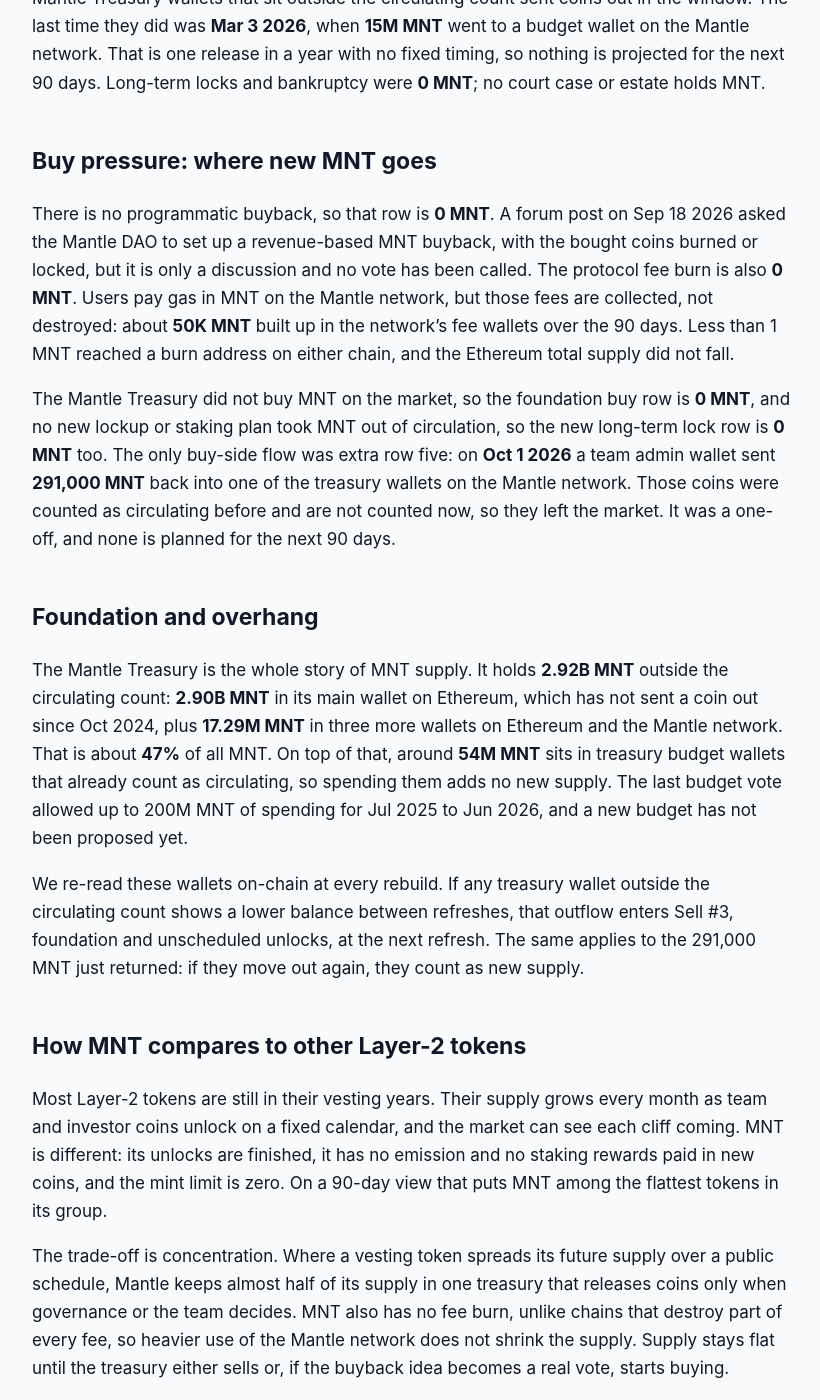
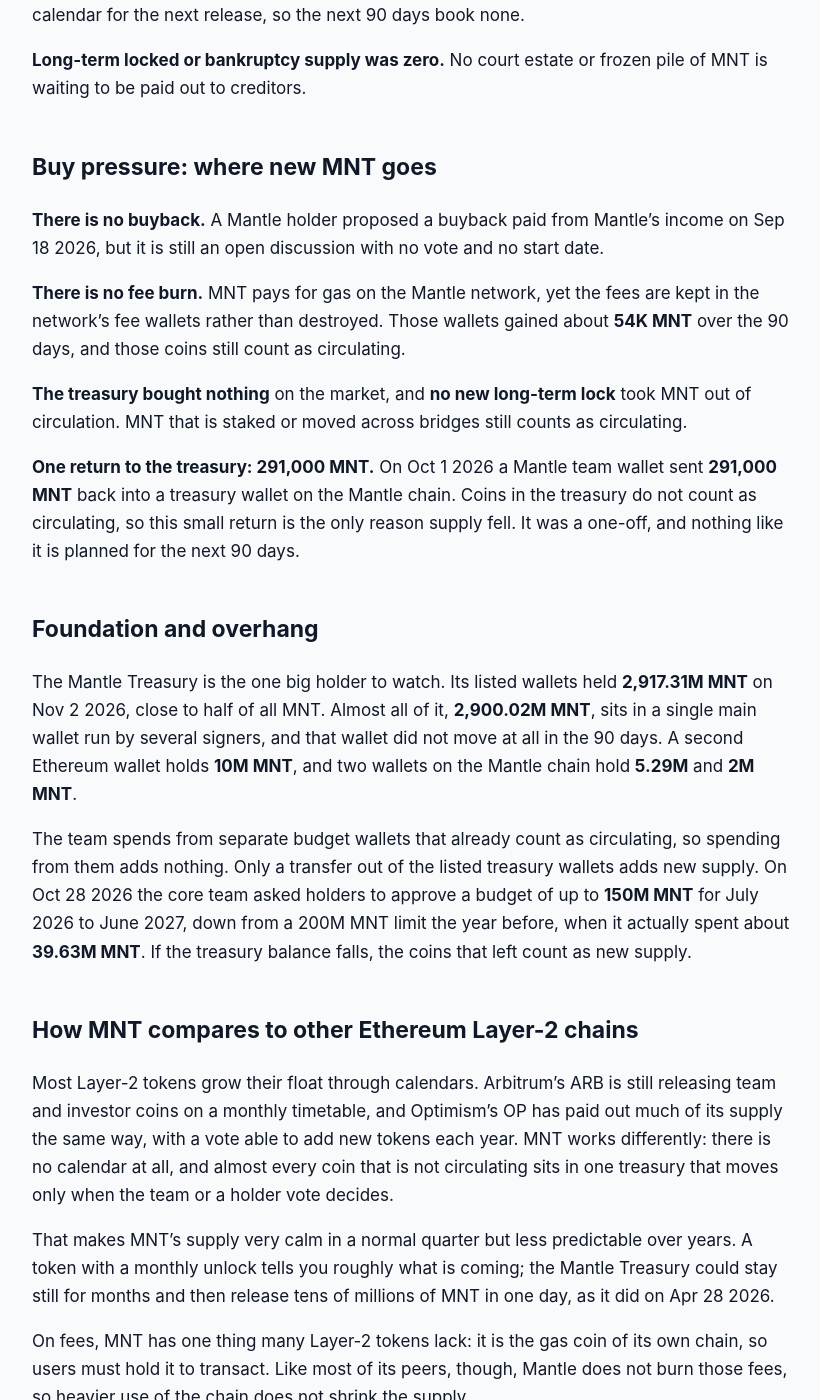
Before and after one commit to jeevansongmy-spec/mrnasdog-articles, a Jekyll site: the page built from crypto/mnt-pressure-framework.md, in a window 1280 px wide and 1400 px high, scrolled down 1087 px. Shown: the whole window, without its empty margins (228-1048 px from the left). Built offline with Jekyll 4.4.1, drawn with Linux system fonts in a browser that asks for light colours; some of the changed text lies outside the part shown.

Commit message:
publish: crypto/mnt-pressure-framework

```diff
--- a/crypto/mnt-pressure-framework.md
+++ b/crypto/mnt-pressure-framework.md
@@ -1,6 +1,6 @@
 ---
-title:         "MNT Inflation Analysis · October 2026 · Mixed flows · supply roughly steady"
-description:   "MNT supply held flat: -0.01% net over 90 days and 0.00% next. No mint, no unlock, no burn; 291,000 MNT went back to the 2.92B MNT Mantle Treasury."
+title:         "MNT Inflation Analysis · November 2026 · Mixed flows · supply roughly steady"
+description:   "MNT supply held steady: −0.01% net over 90 days and 0.00% next. No mint, no unlock, no burn; 291,000 MNT went back to the 2.92B MNT Mantle Treasury."
 canonical_url: "https://mrnasdog.com/research/mnt/inflation"
 tags:          ["crypto", "mnt", "mantle", "layer-2"]
 published:     true
@@ -10,46 +10,62 @@ published:     true
 <!-- main-page -->
 **Main page:** the full MNT coin page — signal, price drivers and the buy/sell questions → [mrnasdog.com/research/mnt](https://mrnasdog.com/research/mnt)
 
-# MNT Inflation Analysis · October 2026 · Mixed flows · supply roughly steady
+# MNT Inflation Analysis · November 2026 · Mixed flows · supply roughly steady
 
-**MNT supply was flat** between Jul 25 and Oct 23 2026. Mantle minted **0 MNT**, unlocked **0 MNT** and burned none, while a team wallet sent **291,000 MNT** back into the Mantle Treasury on Oct 1 2026. That makes the net change **−0.01%** of the 3.30B MNT in circulation, and **0.00%** is projected for the next 90 days. Other trackers show **−0.02%**, so the two readings agree. The one real risk is not new coins but the **2.92B MNT** the treasury holds outside the market, almost half of the 6.22B MNT total supply.
+MNT supply was roughly steady over the last 90 days and should stay flat over the next 90. Between Aug 4 and Nov 2 2026 no MNT was minted and none was unlocked, while **291,000 MNT** went back into the Mantle Treasury, so circulating supply fell **0.01%**, in line with the **−0.01%** other trackers show. The whole supply is **6.22B MNT**, and the treasury still holds **2.92B** of it outside the circulating count.
 
 ## The verdict, in one paragraph
 
-Over the 90 days to Oct 23 2026, MNT sell pressure was **0 MNT** and buy pressure was **291,000 MNT**, so net supply moved **−0.01%**. The forecast for the next 90 days is **0.00%**, because nothing is scheduled to mint, unlock or return. Other trackers measure the same 90 days at **−0.02%**, a gap of **0.01 percentage points**, so no warning is needed. In one line: Mantle is a **zero-emission token with a treasury-sized overhang**. The supply does not grow on its own; it only grows if the Mantle Treasury decides to release coins.
+Over the 90 days to Nov 2 2026, MNT's circulating supply moved by **−0.01%**, from about 3.3023B to **3.3020B MNT**. Other trackers read the same **−0.01%**, a gap of **0.00 points**, so the coin page carries no warning note. For the next 90 days, the expected change is **0.00%**: nothing is scheduled to be minted, unlocked or burned. MNT is a quiet token with a very large treasury: the supply only moves when that treasury moves.
 
 ## Sell pressure: where new MNT comes from
 
-Protocol inflation was **0 MNT**. The MNT token on Ethereum read a total supply of **6,219,316,795 MNT** on Jul 25 2026 and the exact same number on Oct 23 2026. The token does have a mint function, but it can fire only once a year and only up to a limit the owner sets. That limit is set to **zero** today, so any mint would first need a governance change, and even then the contract caps it at **2% a year**, about 124M MNT. Mantle network gas does not create new MNT either: MNT on the Mantle network is a mirror of MNT locked on Ethereum.
+**Protocol inflation was zero.** Total supply sat at **6,219,316,795 MNT** on Aug 4 and again on Nov 2 2026. The MNT token can mint new coins, but only up to a yearly limit that a holder vote sets, and that limit can never go above 2% a year. Today the limit is set to zero, so no new MNT can be created without a vote first.
 
-Vesting unlocks were **0 MNT**. The old team and investor unlocks ended in 2023, and no MNT sits on a release calendar. Foundation and unscheduled unlocks were also **0 MNT**: none of the Mantle Treasury wallets that sit outside the circulating count sent coins out in the window. The last time they did was **Mar 3 2026**, when **15M MNT** went to a budget wallet on the Mantle network. That is one release in a year with no fixed timing, so nothing is projected for the next 90 days. Long-term locks and bankruptcy were **0 MNT**; no court case or estate holds MNT.
+**Vesting unlocks were zero.** MNT has no team or investor vesting calendar left. Every coin that is not in the treasury is already free to trade, so there is no cliff date waiting in the next 90 days.
+
+**Treasury releases were zero.** The Mantle Treasury's listed wallets sent no MNT out between Aug 4 and Nov 2 2026. They do release coins now and then to pay for the team's budget: the last time was Apr 28 2026, when **24.35M MNT** left one treasury wallet. There is no public calendar for the next release, so the next 90 days book none.
+
+**Long-term locked or bankruptcy supply was zero.** No court estate or frozen pile of MNT is waiting to be paid out to creditors.
 
 ## Buy pressure: where new MNT goes
 
-There is no programmatic buyback, so that row is **0 MNT**. A forum post on Sep 18 2026 asked the Mantle DAO to set up a revenue-based MNT buyback, with the bought coins burned or locked, but it is only a discussion and no vote has been called. The protocol fee burn is also **0 MNT**. Users pay gas in MNT on the Mantle network, but those fees are collected, not destroyed: about **50K MNT** built up in the network's fee wallets over the 90 days. Less than 1 MNT reached a burn address on either chain, and the Ethereum total supply did not fall.
+**There is no buyback.** A Mantle holder proposed a buyback paid from Mantle's income on Sep 18 2026, but it is still an open discussion with no vote and no start date.
 
-The Mantle Treasury did not buy MNT on the market, so the foundation buy row is **0 MNT**, and no new lockup or staking plan took MNT out of circulation, so the new long-term lock row is **0 MNT** too. The only buy-side flow was extra row five: on **Oct 1 2026** a team admin wallet sent **291,000 MNT** back into one of the treasury wallets on the Mantle network. Those coins were counted as circulating before and are not counted now, so they left the market. It was a one-off, and none is planned for the next 90 days.
+**There is no fee burn.** MNT pays for gas on the Mantle network, yet the fees are kept in the network's fee wallets rather than destroyed. Those wallets gained about **54K MNT** over the 90 days, and those coins still count as circulating.
+
+**The treasury bought nothing** on the market, and **no new long-term lock** took MNT out of circulation. MNT that is staked or moved across bridges still counts as circulating.
+
+**One return to the treasury: 291,000 MNT.** On Oct 1 2026 a Mantle team wallet sent **291,000 MNT** back into a treasury wallet on the Mantle chain. Coins in the treasury do not count as circulating, so this small return is the only reason supply fell. It was a one-off, and nothing like it is planned for the next 90 days.
 
 ## Foundation and overhang
 
-The Mantle Treasury is the whole story of MNT supply. It holds **2.92B MNT** outside the circulating count: **2.90B MNT** in its main wallet on Ethereum, which has not sent a coin out since Oct 2024, plus **17.29M MNT** in three more wallets on Ethereum and the Mantle network. That is about **47%** of all MNT. On top of that, around **54M MNT** sits in treasury budget wallets that already count as circulating, so spending them adds no new supply. The last budget vote allowed up to 200M MNT of spending for Jul 2025 to Jun 2026, and a new budget has not been proposed yet.
+The Mantle Treasury is the one big holder to watch. Its listed wallets held **2,917.31M MNT** on Nov 2 2026, close to half of all MNT. Almost all of it, **2,900.02M MNT**, sits in a single main wallet run by several signers, and that wallet did not move at all in the 90 days. A second Ethereum wallet holds **10M MNT**, and two wallets on the Mantle chain hold **5.29M** and **2M MNT**.
 
-We re-read these wallets on-chain at every rebuild. If any treasury wallet outside the circulating count shows a lower balance between refreshes, that outflow enters Sell #3, foundation and unscheduled unlocks, at the next refresh. The same applies to the 291,000 MNT just returned: if they move out again, they count as new supply.
+The team spends from separate budget wallets that already count as circulating, so spending from them adds nothing. Only a transfer out of the listed treasury wallets adds new supply. On Oct 28 2026 the core team asked holders to approve a budget of up to **150M MNT** for July 2026 to June 2027, down from a 200M MNT limit the year before, when it actually spent about **39.63M MNT**. If the treasury balance falls, the coins that left count as new supply.
 
-## How MNT compares to other Layer-2 tokens
+## How MNT compares to other Ethereum Layer-2 chains
 
-Most Layer-2 tokens are still in their vesting years. Their supply grows every month as team and investor coins unlock on a fixed calendar, and the market can see each cliff coming. MNT is different: its unlocks are finished, it has no emission and no staking rewards paid in new coins, and the mint limit is zero. On a 90-day view that puts MNT among the flattest tokens in its group.
+Most Layer-2 tokens grow their float through calendars. Arbitrum's ARB is still releasing team and investor coins on a monthly timetable, and Optimism's OP has paid out much of its supply the same way, with a vote able to add new tokens each year. MNT works differently: there is no calendar at all, and almost every coin that is not circulating sits in one treasury that moves only when the team or a holder vote decides.
 
-The trade-off is concentration. Where a vesting token spreads its future supply over a public schedule, Mantle keeps almost half of its supply in one treasury that releases coins only when governance or the team decides. MNT also has no fee burn, unlike chains that destroy part of every fee, so heavier use of the Mantle network does not shrink the supply. Supply stays flat until the treasury either sells or, if the buyback idea becomes a real vote, starts buying.
+That makes MNT's supply very calm in a normal quarter but less predictable over years. A token with a monthly unlock tells you roughly what is coming; the Mantle Treasury could stay still for months and then release tens of millions of MNT in one day, as it did on Apr 28 2026.
+
+On fees, MNT has one thing many Layer-2 tokens lack: it is the gas coin of its own chain, so users must hold it to transact. Like most of its peers, though, Mantle does not burn those fees, so heavier use of the chain does not shrink the supply.
 
 ## What to watch in the next 90 days
 
-First, a fourth Mantle budget vote: the last budget covered Jul 2025 to Jun 2026 with a three-month extension, so a new proposal could come at any time, and a large draw from the main treasury wallet would show up as new supply. Second, the revenue-based buyback discussion posted on Sep 18 2026: if it becomes a vote with burns or locks, MNT would gain its first buy-side mechanism. Third, the tokenized stock launch Bybit and Mantle plan for November 2026, which could raise gas use on the Mantle network but adds no burn. Fourth, any change to the token's mint limit, which is zero today and can only be raised by the owner.
+**The new team budget.** The budget posted on Oct 28 2026 allows up to 150M MNT through Jun 30 2027. A vote on it, and any treasury transfer that follows, is the most likely way new MNT reaches the market.
+
+**The buyback discussion.** The income-funded buyback idea from Sep 18 2026 has no vote yet. If it turns into a passed proposal with a start date, Mantle would have its first buy row.
+
+**Tokenized stocks on Mantle.** Bybit said on Oct 13 2026 that it plans to launch mStocks with Mantle in November 2026, and a Nov 2 2026 proposal asks holders to recognize the issuer as a partner, with no treasury money involved. This affects how much MNT people need for gas, not how many MNT exist.
+
+**The mint limit.** The token's yearly mint limit is zero today. Any vote to raise it would turn protocol inflation on for the first time.
 
 ## Summary
 
-MNT supply was flat over the 90 days to Oct 23 2026: no mint, no unlocks and no burn, with **291,000 MNT** returned to the Mantle Treasury for a net **−0.01%**, and **0.00%** projected next. The token's mint limit is zero and its vesting ended in 2023, so supply cannot grow on its own. The key risk is the **2.92B MNT** Mantle Treasury, almost half of all MNT, which sits outside the market with no release schedule. Until the treasury moves, MNT has one of the quietest supplies among Layer-2 tokens.
+MNT supply was roughly steady over the 90 days to Nov 2 2026, falling **0.01%** because a team wallet returned 291,000 MNT to the Mantle Treasury on Oct 1 2026. No MNT was minted, unlocked or burned, and the next 90 days are expected to stay flat at **0.00%**. The real risk is the Mantle Treasury, which holds **2.92B MNT** and releases coins on no fixed timetable, last on Apr 28 2026. The ceiling is the total of **6.22B MNT**, which can only grow if holders vote to raise a mint limit that is zero today.
 
 ---
 
-*MrNasDog Pressure Framework analysis of MNT, Metric 1 — Inflation. Data + explanation only. Not financial advice. Checked Oct 23 2026.*
+*MrNasDog Pressure Framework analysis of MNT, Metric 1 — Inflation. Data + explanation only. Not financial advice. Checked Nov 2 2026.*
```
